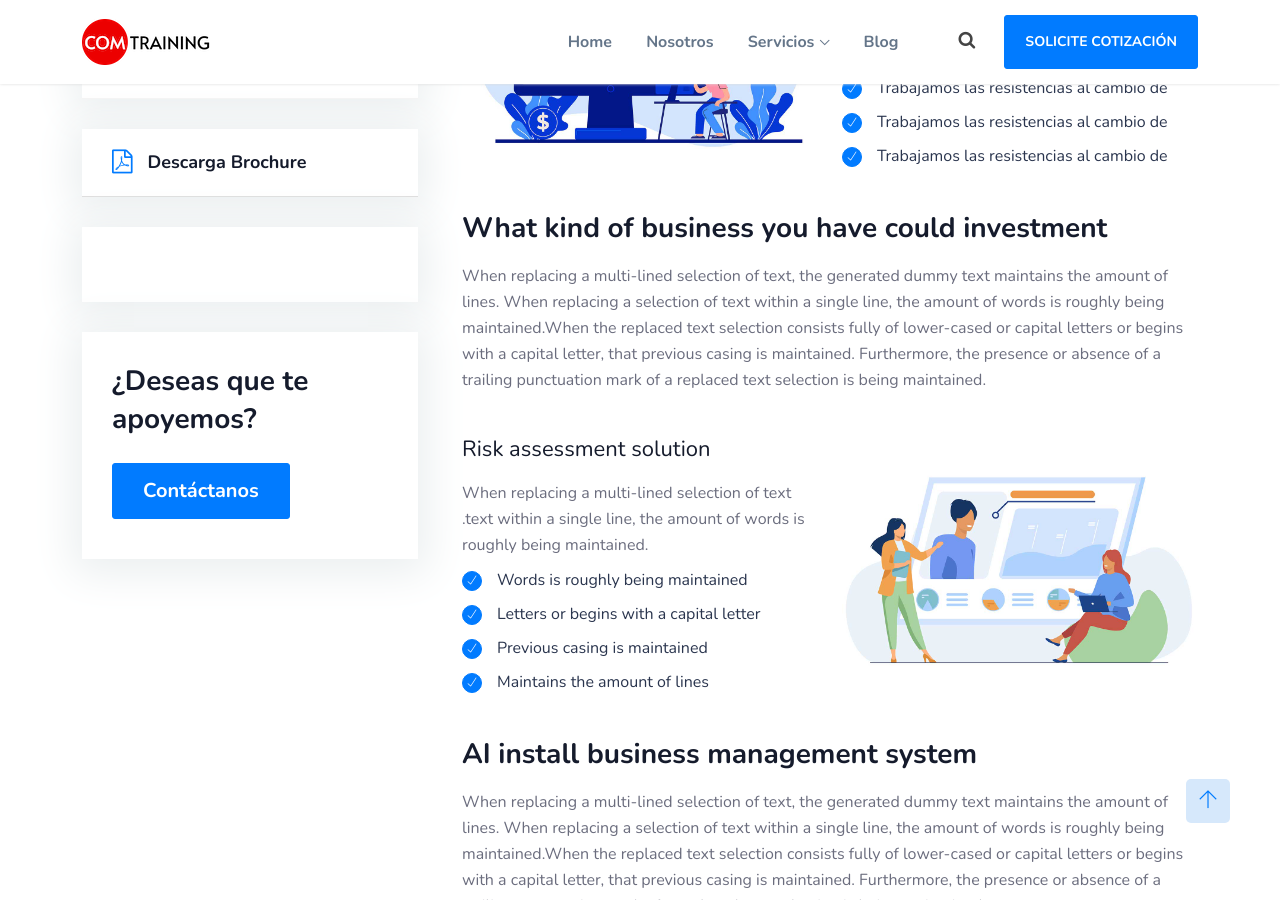
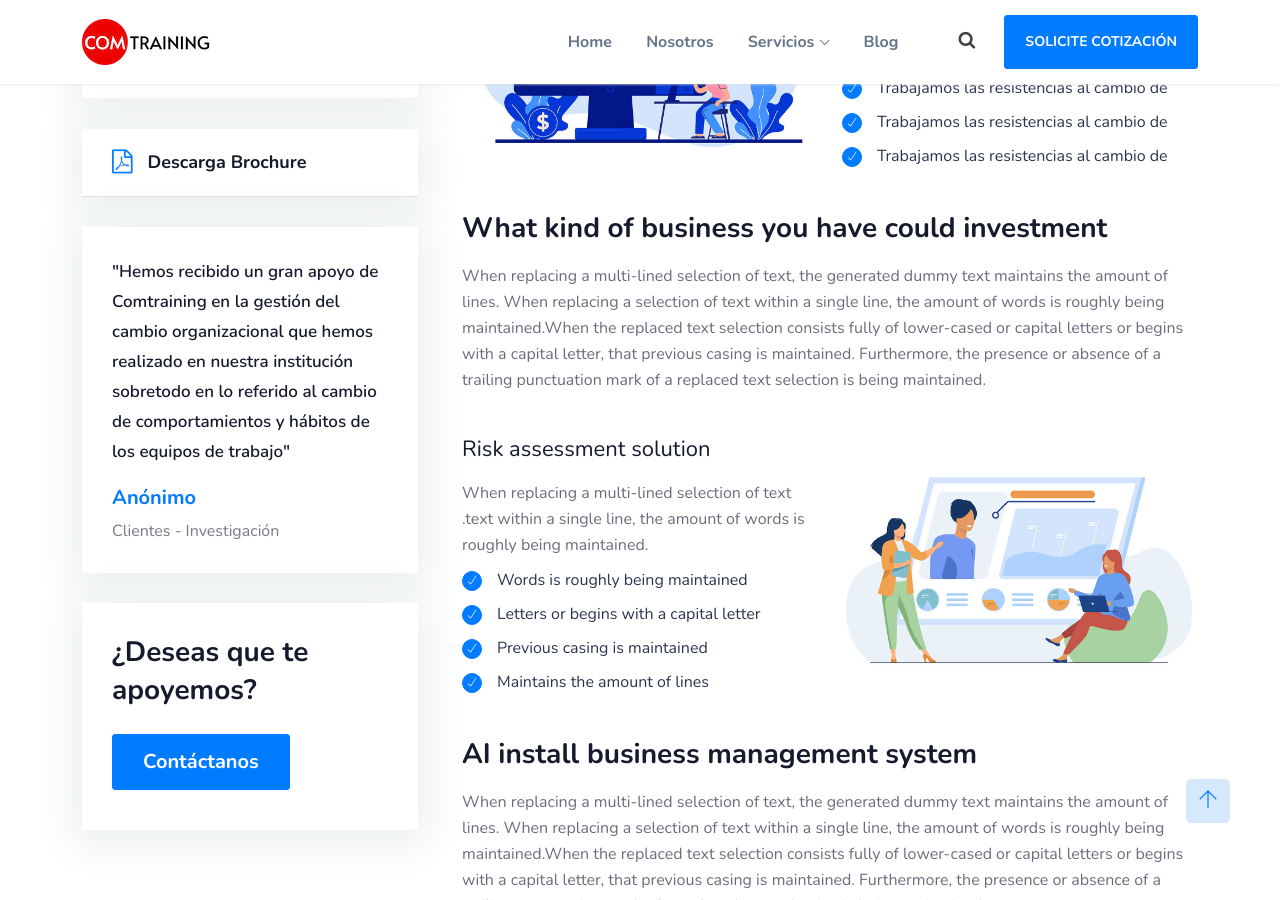
Before and after one commit to fjvalles/comtraining-landing, a Jekyll site: the page built from _services/gestion-cambio-organizacional.html, in a window 1280 px wide and 900 px high, scrolled down 788 px. Built offline with Jekyll 4.4.1, drawn with Linux system fonts in a browser that asks for light colours; a script that is not in the unit is left out.

Commit message:
Update Servicios “gestion-cambio-organizacional”

```diff
--- a/_services/gestion-cambio-organizacional.html
+++ b/_services/gestion-cambio-organizacional.html
@@ -1,11 +1,17 @@
 ---
+service_id: 7
 layout: service
 title: Gestión Cambio Organizacional
-icon: '/assets/img/icon/s4.png'
-description: 'Trabajamos las resistencias al cambio de una manera integral tanto a nivel de impacto personal, en los equipos como en la organización.'
+icon: /assets/img/icon/s4.png
+description: Trabajamos las resistencias al cambio de una manera integral tanto
+  a nivel de impacto personal, en los equipos como en la organización.
+brochure_url: /#
+quote: '"Hemos recibido un gran apoyo de Comtraining en la gestión del cambio
+  organizacional que hemos realizado en nuestra institución sobretodo en lo
+  referido al cambio de comportamientos y hábitos de los equipos de trabajo"'
+quote_author: Anónimo
+quote_author_subtitle: "Clientes - Investigación "
 service_card_layout: 2
-service_id: 7
-brochure_url: /#
 ---
 
 <div class="row">
```
